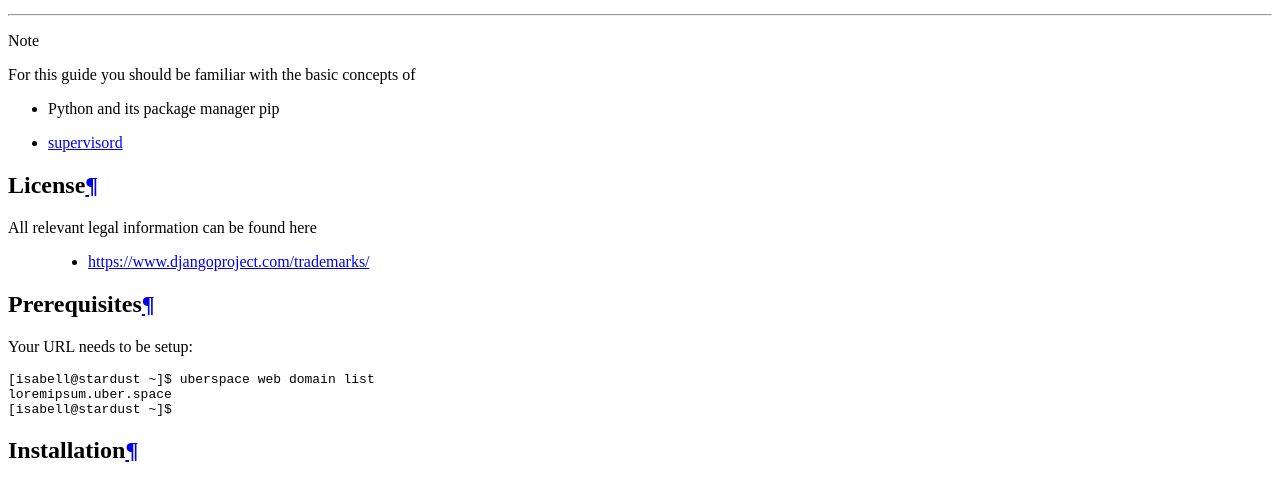
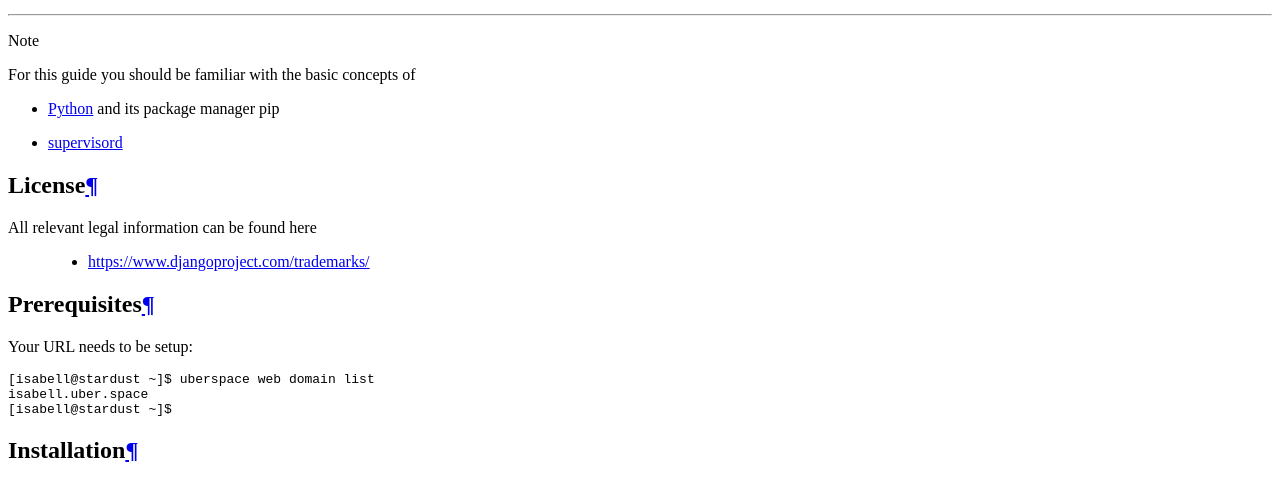
Before and after one commit to Uberspace/lab, a Sphinx documentation site: the page built from source/guide_django.rst, in a window 1280 px wide and 900 px high, scrolled down 1064 px. Shown: the part 160-646 px from the top of the window. Built offline with Sphinx 7.4.7 and the Read the Docs theme 2.0.0, drawn with Linux system fonts in a browser that asks for light colours; some of the changed text lies outside the part shown.

```diff
--- a/source/guide_django.rst
+++ b/source/guide_django.rst
@@ -17,7 +17,7 @@ Django_ is a high-level Python Web framework that encourages rapid development a
 
 .. note:: For this guide you should be familiar with the basic concepts of
 
-  * Python and its package manager pip
+  * Python_ and its package manager pip
   * supervisord_
 
 License
@@ -35,7 +35,7 @@ Your URL needs to be setup:
 ::
 
  [isabell@stardust ~]$ uberspace web domain list
- loremipsum.uber.space
+ isabell.uber.space
  [isabell@stardust ~]$
 
 Installation
```
Also changed, not shown: other parts of source/guide_django.rst (+2 -1 lines).
